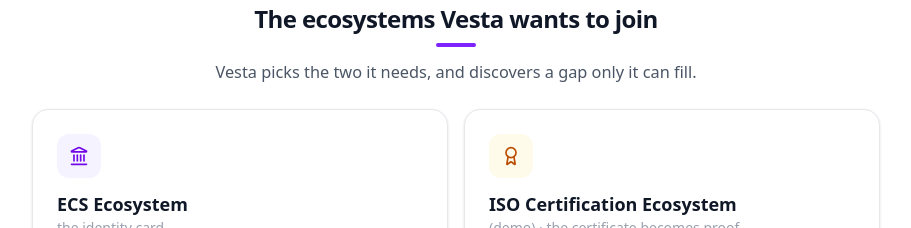
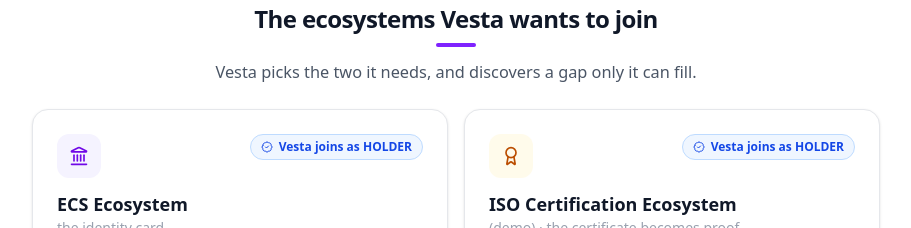
Before and after one commit to verana-labs/playground, a Next.js app: page /explained in a window 1280 px wide. Shown: the part 6760-6988 px from the top of the page, without its empty margins (184-1095 px from the left). Built offline with nearby package versions, Linux system fonts and the light colour scheme; no server answers.

Commit message:
feat: HOLDER role badge on the ecosystem choice cards

```diff
--- a/app/explained/content.ts
+++ b/app/explained/content.ts
@@ -211,6 +211,7 @@
   {
     icon: "landmark",
     tone: "violet",
+    role: "HOLDER",
     name: "ECS Ecosystem",
     label: "the identity card",
     why: "Governs the essential credentials: ECS-Organization (who you are, verified once by an accredited issuer) and ECS-Service (what each service is). This is what turns the check green; without it, nothing else can be proven.",
@@ -218,6 +219,7 @@
   {
     icon: "award",
     tone: "amber",
+    role: "HOLDER",
     name: "ISO Certification Ecosystem",
     label: "(demo) · the certificate becomes proof",
     why: "Today Vesta's ISO 9001 certificate is a PDF nobody can verify. As a credential on Vesta's verified identity, it becomes proof that customers and partners see on every Vesta service.",
--- a/app/explained/page.tsx
+++ b/app/explained/page.tsx
@@ -763,11 +763,17 @@
                     key={e.name}
                     className="rounded-2xl border border-gray-200 bg-white p-6 shadow-sm"
                   >
-                    <span
-                      className={`flex h-11 w-11 items-center justify-center rounded-xl ${chipTone}`}
-                    >
-                      <Icon className="h-5 w-5" />
-                    </span>
+                    <div className="flex items-start justify-between gap-2">
+                      <span
+                        className={`flex h-11 w-11 items-center justify-center rounded-xl ${chipTone}`}
+                      >
+                        <Icon className="h-5 w-5" />
+                      </span>
+                      <span className="inline-flex items-center gap-1.5 rounded-full border border-blue-200 bg-blue-50 px-2.5 py-1 text-xs font-semibold text-blue-700">
+                        <BadgeCheck className="h-3 w-3" /> Vesta joins as{" "}
+                        {e.role}
+                      </span>
+                    </div>
                     <div className="mt-3 text-lg font-bold text-gray-900">
                       {e.name}
                     </div>
```
